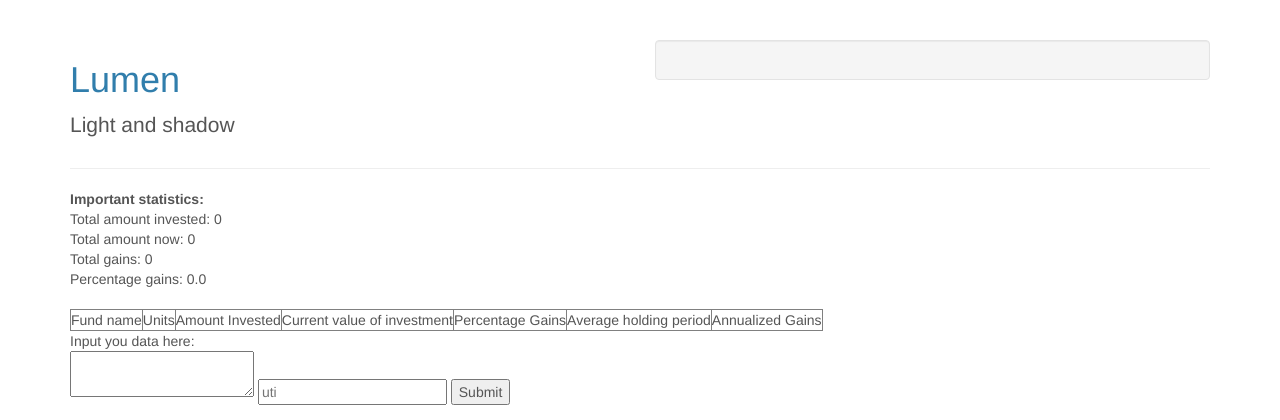
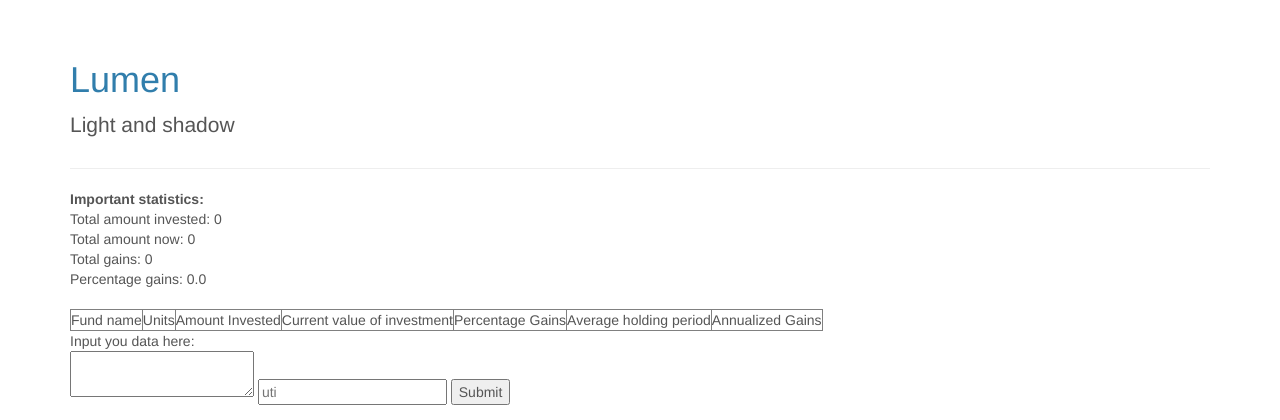
Before and after one commit to rushiagr/mftrack, a Flask app: page / in a window 1280 px wide. Shown: the top 420 px of the page. Run offline with Flask 2, Linux system fonts and the light colour scheme; data that the repository does not hold is empty; parts of the project's set-up code (start-up, migrations or seed data) failed here and were passed over; some libraries are stand-ins or nearby versions.

Commit message:
remove bsa_well: annoying little thing

```diff
--- a/templates/index.html
+++ b/templates/index.html
@@ -18,11 +18,6 @@
           <div class="col-lg-6">
             <h1>Lumen</h1>
             <p class="lead">Light and shadow</p>
-          </div>
-          <div class="col-lg-6">
-            <div class="bsa well">
-
-            </div>
           </div>
         </div>
       </div>
```
